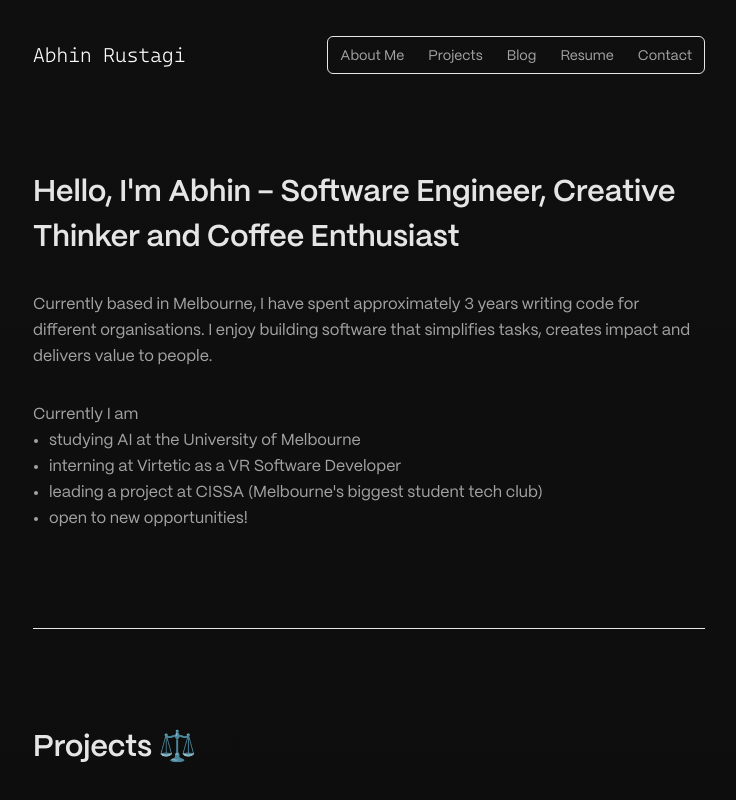
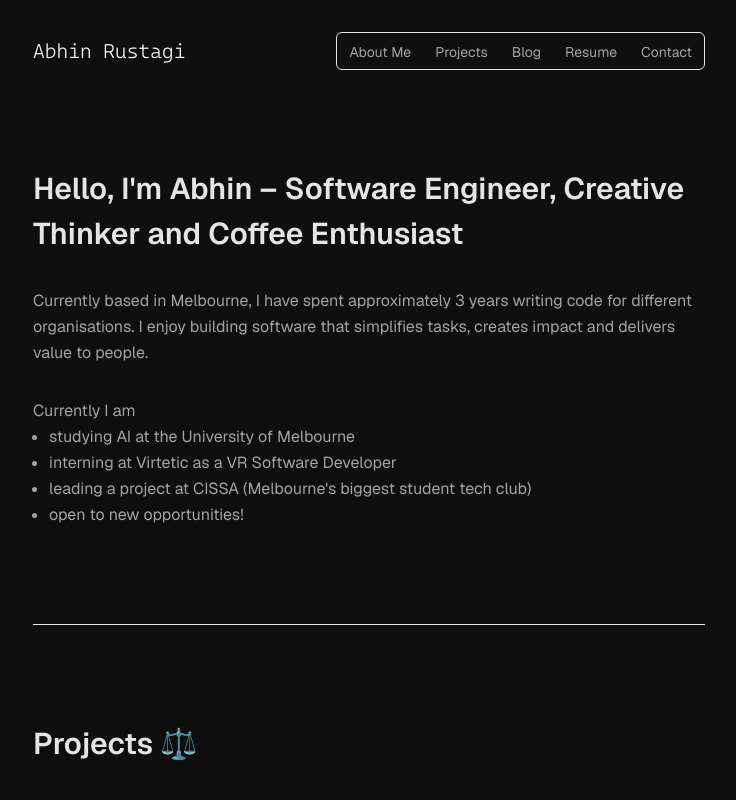
Before and after one commit to AbhinRustagi/abhin.dev, a Next.js app: page / in a window 1280 px wide. Shown: the top 800 px of the page, without its empty margins (271-1007 px from the left). Built offline with nearby package versions, Linux system fonts and the light colour scheme.

Commit message:
Switch font to Geist

```diff
--- a/src/app/layout.tsx
+++ b/src/app/layout.tsx
@@ -1,25 +1,10 @@
 import Container from "@/components/Container";
 import Footer from "@/components/Footer";
 import Header from "@/components/Header";
+import { GeistSans } from "geist/font/sans";
 import type { Metadata } from "next";
 import localFont from "next/font/local";
 import "./globals.css";
-
-const pp_mori = localFont({
-  src: [
-    {
-      weight: "normal",
-      path: "_fonts/PPMori-Regular.otf",
-      style: "normal",
-    },
-    {
-      weight: "bold",
-      path: "_fonts/PPMori-SemiBold.otf",
-      style: "normal",
-    },
-  ],
-  variable: "--font-pp-mori",
-});
 
 const cascadia_code = localFont({
   src: [
@@ -48,9 +33,8 @@ export default function RootLayout({
   return (
     <html lang="en">
       <body
-        className={`${pp_mori.className} ${cascadia_code.variable}  antialiased`}
+        className={`${GeistSans.variable} ${cascadia_code.variable}  antialiased`}
       >
-        <div className="bg-preFooterBg w-full h-1 sticky top-0 right-0 left-0"></div>
         <Container>
           <Header />
           {children}
--- a/tailwind.config.ts
+++ b/tailwind.config.ts
@@ -10,12 +10,7 @@ const config: Config = {
   theme: {
     fontFamily: {
       mono: ["var(--font-cascadia-code)", "ui-monospace", "system-ui"],
-      sans: [
-        "var(--font-geist-sans)",
-        "var(--font-pp-mori)",
-        "ui-sans-serif",
-        "system-ui",
-      ],
+      sans: ["var(--font-geist-sans)", "ui-sans-serif", "system-ui"],
     },
     extend: {
       colors: {
```
Also changed, not shown: src/app/_fonts/PPMori-Regular.otf (deleted), src/app/_fonts/PPMori-SemiBold.otf (deleted).
